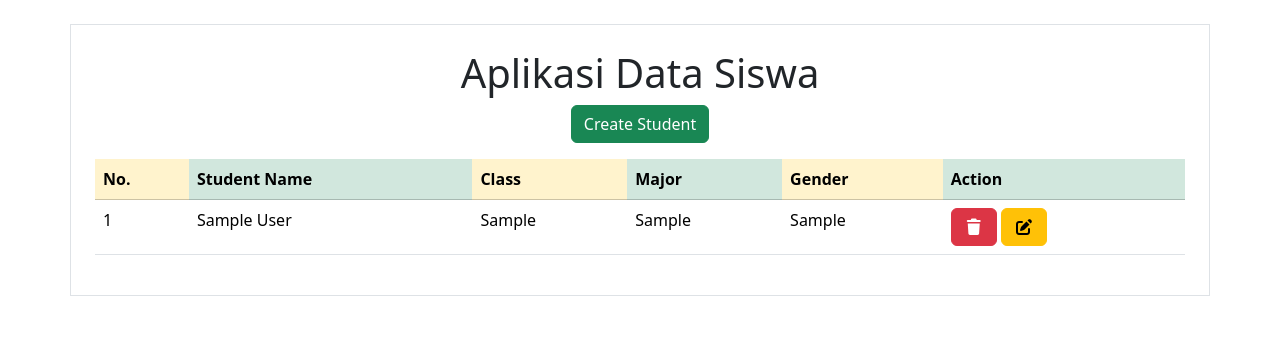
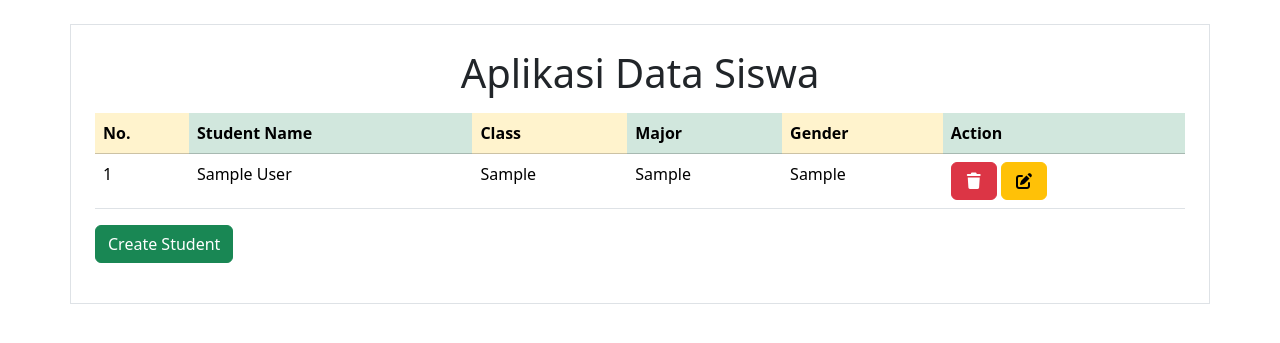
Before and after one commit to SyafiqAzmi1812/aplikasi_data_siswa_25_26, a PHP site: page /student.php in a window 1280 px wide. Shown: the part 56-399 px from the top of the page. Run offline with PHP 8.4, Linux system fonts and the light colour scheme; the visitor is signed in with stand-in values (Sample User, id 1); tables that the repository leaves empty or names only in its code hold one stand-in row (values such as "Sample post"); some libraries are stand-ins or nearby versions.

Commit message:
Remake Add-Student

```diff
--- a/student.php
+++ b/student.php
@@ -32,9 +32,7 @@ if (isset($_SESSION["is_login"]) == false ) {
 
 <div class="container border mt-4 p-4">
     <h1 class="text-center">Aplikasi Data Siswa</h1>
-    <div class="text-center">
-        <a class="btn btn-success" href="create-student.php">Create Student</a>
-    </div>
+
 
     <div class="table mt-3">
     <table class="table table-stripped">
@@ -66,6 +64,9 @@ if (isset($_SESSION["is_login"]) == false ) {
             </tbody>
 
         </table>
+        <div class="mr-auto">
+        <a class="btn btn-success" href="create-student.php">Create Student</a>
+    </div>
     </div>
 
     </div>
```
